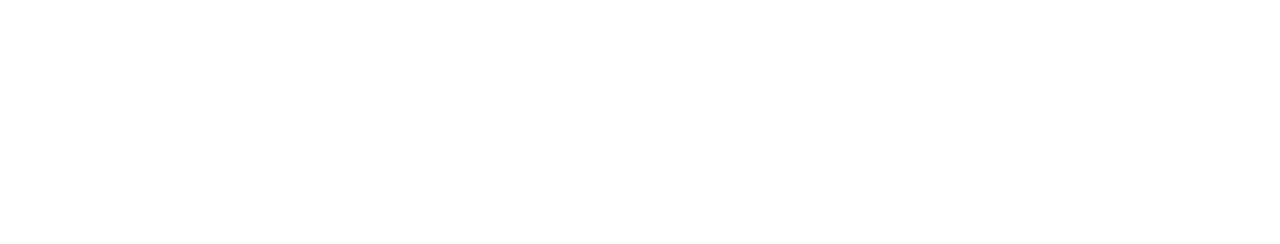
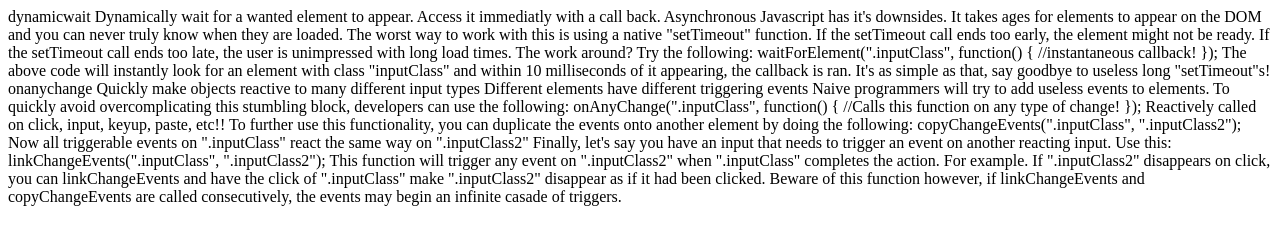
Before and after one commit to Gangrue/dynamicwait, a plain HTML site: page index.html in a window 1280 px wide. Drawn offline with nearby package versions, Linux system fonts and the light colour scheme.

Commit message:
added a paragraph to index.html
Just a quick paragraph

```diff
--- a/index.html
+++ b/index.html
@@ -7,5 +7,37 @@
 	<body>
 		<div class="test1"></div>
 		<div class="test2"></div>
+
+		<p>
+			dynamicwait
+			Dynamically wait for a wanted element to appear. Access it immediatly with a call back.
+
+			Asynchronous Javascript has it's downsides.
+			It takes ages for elements to appear on the DOM and you can never truly know when they are loaded. The worst way to work with this is using a native "setTimeout" function. If the setTimeout call ends too early, the element might not be ready. If the setTimeout call ends too late, the user is unimpressed with long load times. The work around? Try the following:
+
+			waitForElement(".inputClass", function() { //instantaneous callback! });
+
+			The above code will instantly look for an element with class "inputClass" and within 10 milliseconds of it appearing, the callback is ran. It's as simple as that, say goodbye to useless long "setTimeout"s!
+
+			onanychange
+			Quickly make objects reactive to many different input types
+
+			Different elements have different triggering events
+			Naive programmers will try to add useless events to elements. To quickly avoid overcomplicating this stumbling block, developers can use the following:
+
+			onAnyChange(".inputClass", function() { //Calls this function on any type of change! });
+
+			Reactively called on click, input, keyup, paste, etc!! To further use this functionality, you can duplicate the events onto another element by doing the following:
+
+			copyChangeEvents(".inputClass", ".inputClass2");
+
+			Now all triggerable events on ".inputClass" react the same way on ".inputClass2"
+
+			Finally, let's say you have an input that needs to trigger an event on another reacting input. Use this:
+
+			linkChangeEvents(".inputClass", ".inputClass2");
+
+			This function will trigger any event on ".inputClass2" when ".inputClass" completes the action. For example. If ".inputClass2" disappears on click, you can linkChangeEvents and have the click of ".inputClass" make ".inputClass2" disappear as if it had been clicked. Beware of this function however, if linkChangeEvents and copyChangeEvents are called consecutively, the events may begin an infinite casade of triggers.
+		</p>
 	</body>
 </html>
```
